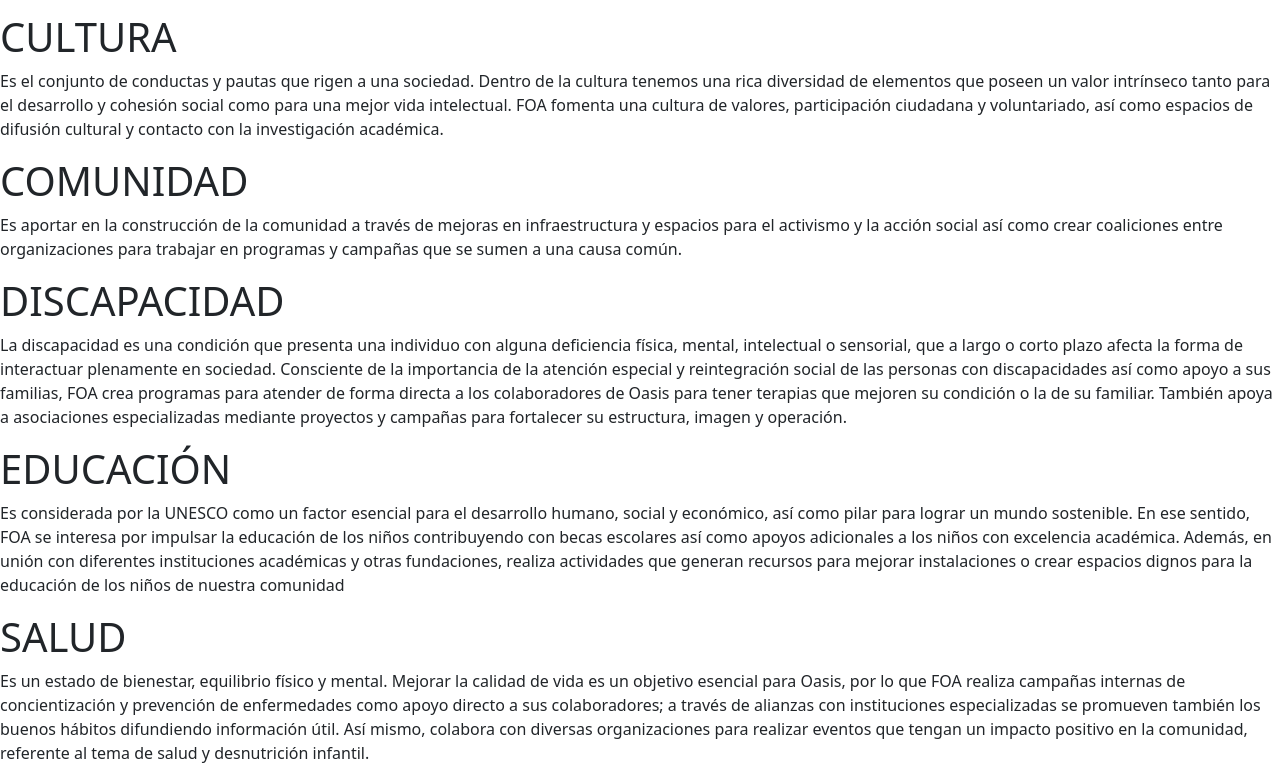
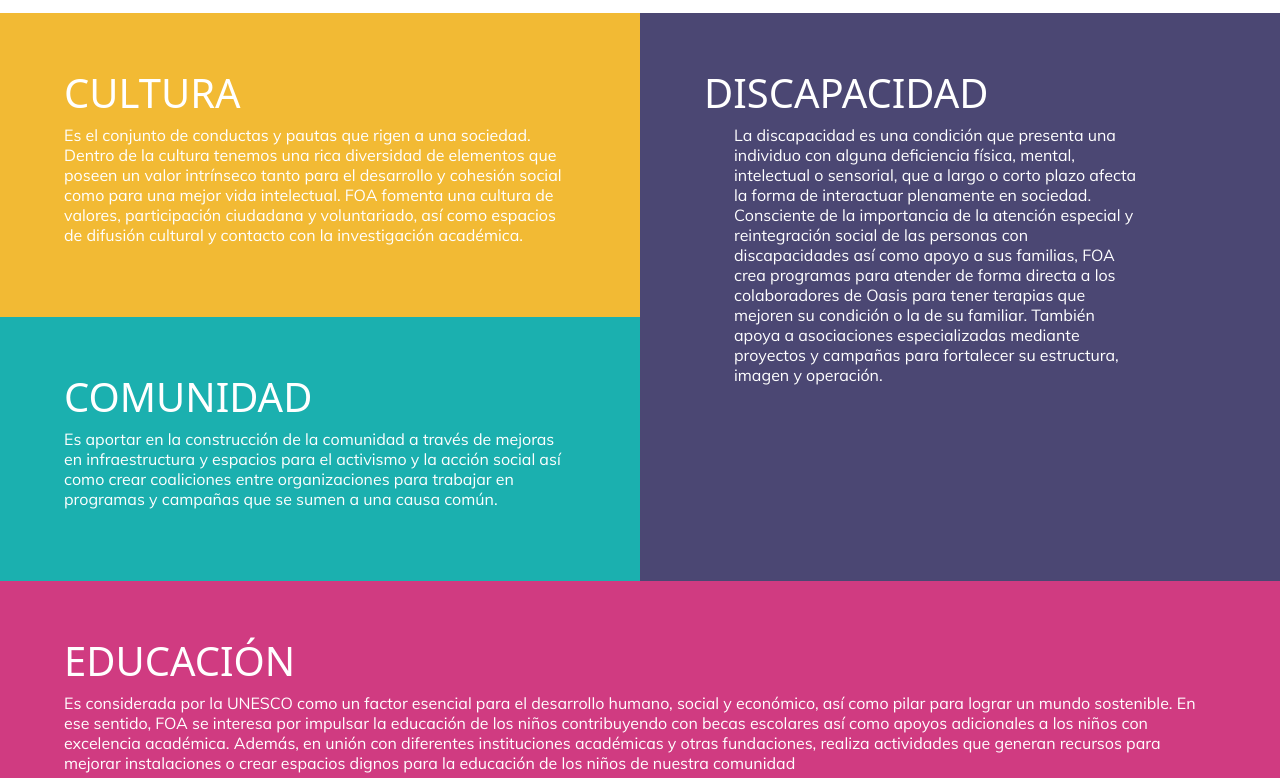
Before and after one commit to hstrejolunaoasis/test-web-bootstrap, a website built with webpack: page index.html in a window 1280 px wide. Shown: the part 863-1641 px from the top of the page. Built offline with nearby package versions, Linux system fonts and the light colour scheme; files whose address does not match are found by name.

Commit message:
medias queries

```diff
--- a/src/scss/styles.scss
+++ b/src/scss/styles.scss
@@ -4,52 +4,51 @@
 @import "base/fonts";
 
 
-
-.upper{
+.upper {
   background-color: rgba(0, 0, 0, 0.734);
   height: 31px;
-    .upper-link{
+  .upper-link {
     font-family: Muli-Light;
     font-weight: 100;
     color: white;
     font-size: 14px;
     text-decoration: none;
-        :hover{
+    :hover {
       cursor: pointer;
       color: red;
     }
   }
 }
 
-.navbar-logo{
+.navbar-logo {
   height: 50px;
   font-size: 14px;
 }
 
-.nav-link{
+.nav-link {
   text-align: center;
   font-family: Muli-Light;
 }
-.active{
+.active {
   font-family: Muli;
   font-weight: 800;
 }
 
-.heroc{
+.heroc {
   height: 110vh;
   background-image: url("/images/Background.jpg");
   background-repeat: no-repeat;
   background-size: cover;
 }
 
-.hero__text__todo{
+.hero__text__todo {
   font-family: Muli-Regular;
   font-size: 30px;
   color: #444444;
 }
 
-.hero__text{
-    p{
+.hero__text {
+  p {
     font-family: Muli-Regular;
     line-height: 18px;
     font-size: 14px;
@@ -57,13 +56,13 @@
   }
 }
 
-.hero__text__fundacion{
+.hero__text__fundacion {
   font-family: Muli-SemiBold;
   font-size: 30px;
   color: #444444;
 }
 
-.nav-container{
+.nav-container {
   background: rgb(0, 0, 0);
   background: linear-gradient(
     180deg,
@@ -72,13 +71,85 @@
   );
 }
 
-.dropdown{
+.dropdown {
   margin-top: -3.5px;
 }
 
-.icon-drop{
+.icon-drop {
   font-family: Linearicons-Free;
   color: white;
   font-size: 14px;
   text-decoration: none;
 }
+
+.grid {
+  display: grid;
+  grid-template-columns: 1fr 1fr;
+  grid-template-rows: auto;
+  grid-template-areas:
+    "cult dis"
+    "com  dis"
+    "edu edu"
+    "sal hue";
+  height: 100vh;
+  color: white;
+  background-color: red;
+
+  div {
+    padding-inline: 4em;
+    padding-block: 3.5em;
+    h2{
+        font-family: Muli-SemiBold;
+        font-size: 30px;
+        line-height: 41px;
+    }
+    p {
+      font-family: Muli-Regular;
+      font-size: 16px;
+      line-height: 20px;
+    }
+  }
+
+  #grid__cul {
+    grid-area: cult;
+    background-color: #f2ba34;
+  }
+  #grid__dis {
+    h2, p{
+        padding-inline-start: 30px;
+    }
+    @media (min-width: 1632px) {
+        p{
+          max-width: 90%;
+        }
+    }
+    @media (min-width: 1920px) {
+      p{
+        color: red;
+        max-width: 80%;
+      }
+  }
+
+    p{
+        padding-inline-end: 6vw;
+    }
+    grid-area: dis;
+    background-color: #4b4773;
+  }
+  #grid__com {
+    grid-area: com;
+    background-color: #1bb0af;
+  }
+  #grid__edu {
+    grid-area: edu;
+    background-color: #d03b81;
+  }
+  #grid__sal {
+    grid-area: sal;
+    background-color: #e44e55;
+  }
+  #grid__hue {
+    grid-area: hue;
+    background-color: #80be41;
+  }
+}
--- a/webpack.config.js
+++ b/webpack.config.js
@@ -32,10 +32,7 @@
               }
             }
           },
-          {
-            test: /\.(png|svg|jpg|jpeg|gif)$/i,
-            type: 'asset/resource',
-          },
+
           {
             loader: 'sass-loader'
           }
```
Also changed, not shown: dist/index.html, 2 other files. Lines whose indentation alone changed are shown as unchanged.
